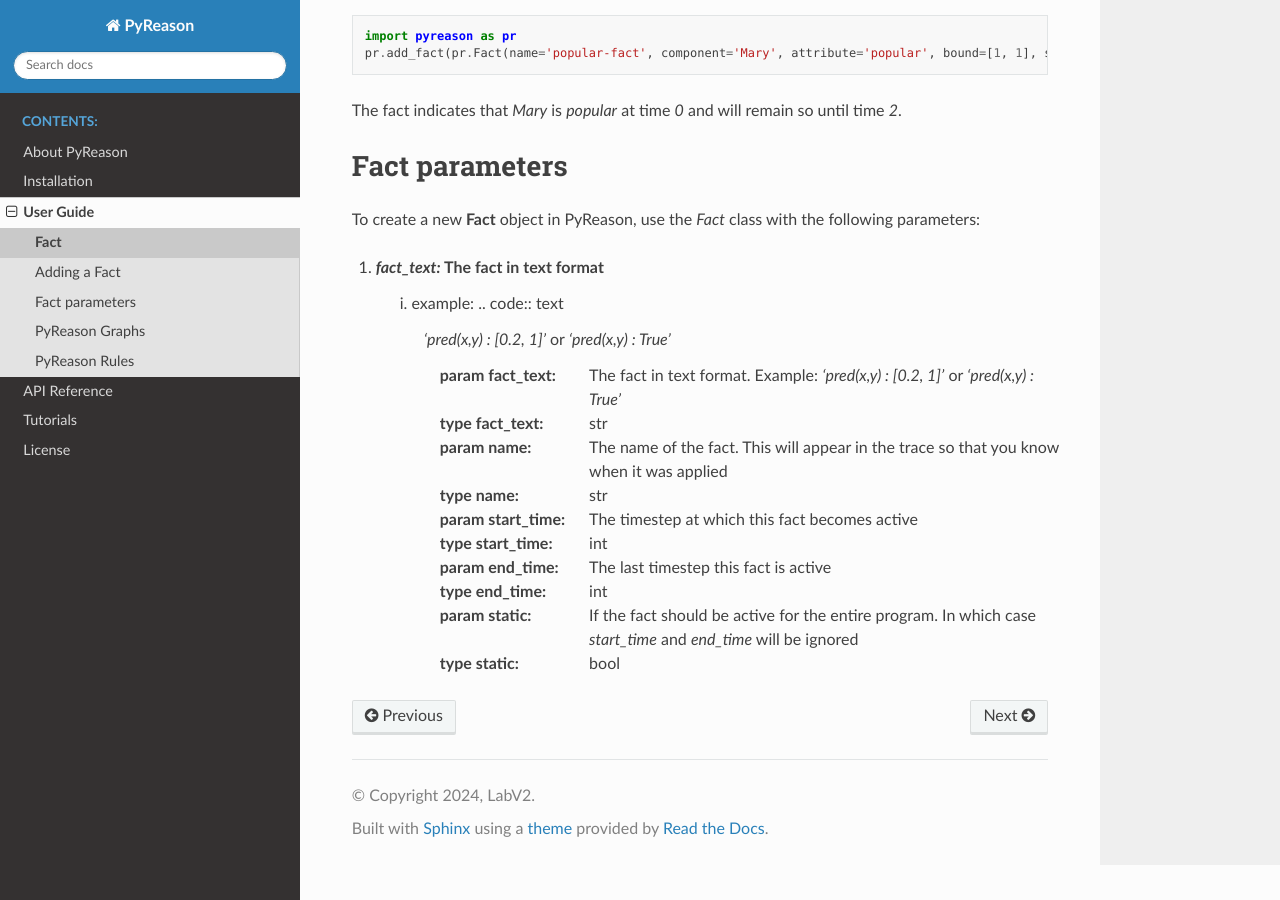
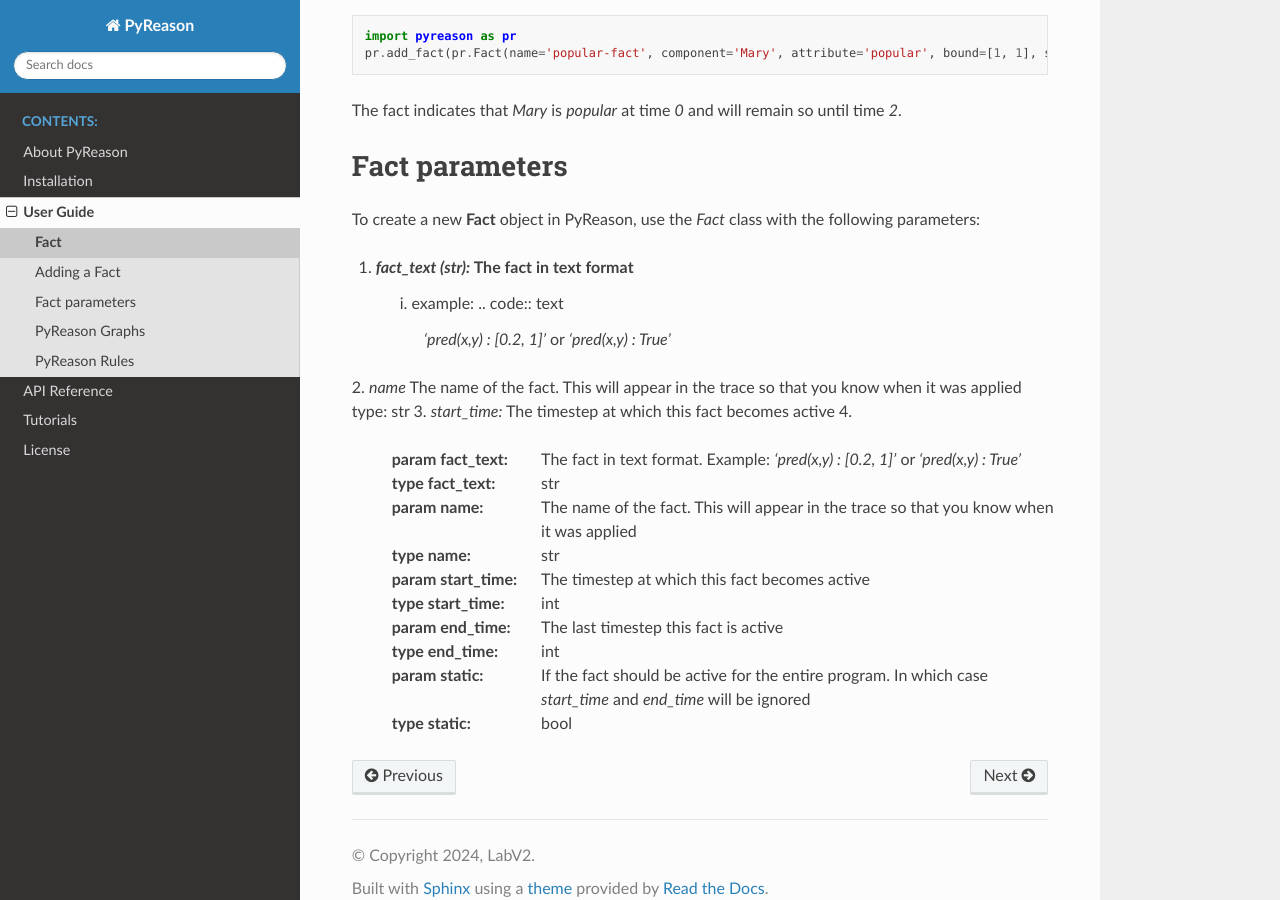
Before and after one commit to lab-v2/pyreason, a Sphinx documentation site: the page built from docs/source/user_guide/pyreason_facts.rst, in a window 1280 px wide and 900 px high, scrolled down 577 px. Built offline with Sphinx 7.4.7 and the Read the Docs theme 3.1.0, drawn with Linux system fonts in a browser that asks for light colours; pages that are not in the unit, such as notebooks, are missing from menus.

Commit message:
started facts

```diff
--- a/docs/source/user_guide/pyreason_facts.rst
+++ b/docs/source/user_guide/pyreason_facts.rst
@@ -38,11 +38,15 @@
 ~~~~~~~~~~~~~~~
 To create a new **Fact** object in PyReason, use the `Fact` class with the following parameters:
 
-1. *fact_text:* The fact in text format
+1. *fact_text (str):* The fact in text format
     i. example:
     .. code:: text
 
         `'pred(x,y) : [0.2, 1]'` or `'pred(x,y) : True'`
+2. *name* The name of the fact. This will appear in the trace so that you know when it was applied
+type: str
+3. *start_time:* The timestep at which this fact becomes active
+4.
 
 
         :param fact_text: The fact in text format. Example: `'pred(x,y) : [0.2, 1]'` or `'pred(x,y) : True'`
```
